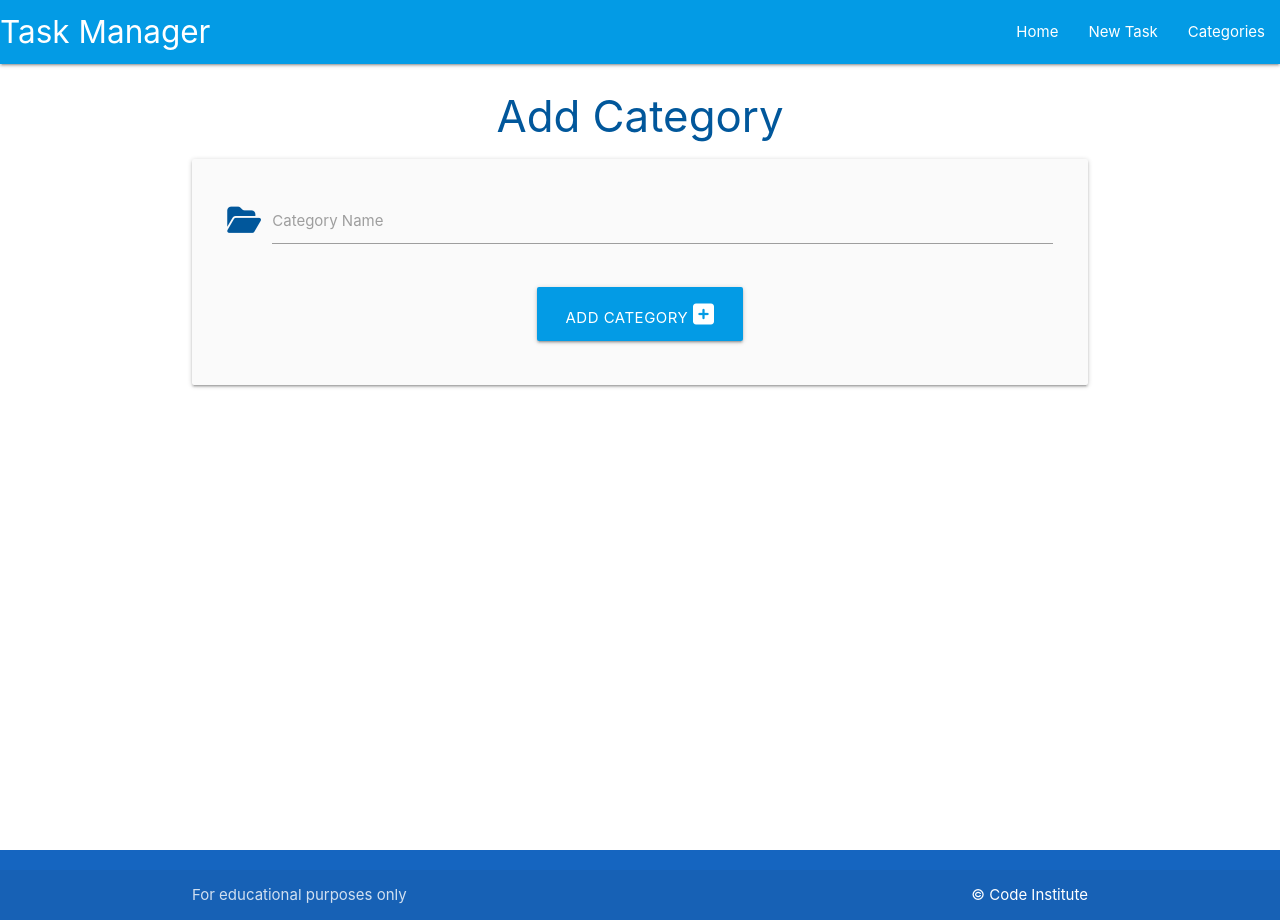
After one commit to apeskinian/task-o-tron, a Flask app: page /add_categories in a window 1280 px wide. The commit adds this page. Run offline with Flask 3, Linux system fonts and the light colour scheme; some libraries are stand-ins or nearby versions.

Commit message:
Add functionality to add a category to the db

```diff
--- a/taskmanager/routes.py
+++ b/taskmanager/routes.py
@@ -1,4 +1,4 @@
-from flask import render_template
+from flask import render_template, request, redirect, url_for
 from taskmanager import app, db
 from taskmanager.models import Category, Task
 
@@ -6,3 +6,18 @@ from taskmanager.models import Category, Task
 @app.route("/")
 def home():
     return render_template("tasks.html")
+
+
+@app.route("/categories")
+def categories():
+    return render_template("categories.html")
+
+
+@app.route("/add_categories", methods=["GET", "POST"])
+def add_category():
+    if request.method == 'POST':
+        category = Category(category_name=request.form.get("category_name"))
+        db.session.add(category)
+        db.session.commit()
+        return redirect(url_for("categories"))
+    return render_template("add_category.html")
--- /dev/null
+++ b/taskmanager/templates/add_category.html
@@ -0,0 +1,27 @@
+{% extends "base.html" %}
+{% block content %}
+
+<h3 class="light-blue-text text-darken-4 center-align">Add Category</h3>
+
+<div class="row card-panel grey lighten-5">
+    <form class="col s12" method="POST" action="{{ url_for('add_category') }}">
+        <!-- category name -->
+        <div class="row">
+            <div class="input-field col s12">
+                <i class="fa-solid fa-folder-open prefix light-blue-text text-darken-4"></i>
+                <input id="category_name" name="category_name" minlength="3" maxlength="25" type="text" class="validate" required>
+                <label for="category_name">Category Name</label>
+            </div>
+        </div>
+        <!-- submit button -->
+        <div class="row">
+            <div class="col s12 center-align">
+                <button type="submit" class="btn-large light-blue darken-1">
+                    Add Category <i class="fa-solid fa-square-plus"></i>
+                </button>
+            </div>
+        </div>
+    </form>
+</div>
+
+{% endblock %}
--- a/taskmanager/templates/base.html
+++ b/taskmanager/templates/base.html
@@ -11,14 +11,14 @@
 <body>
     <header>
         <!-- Top navbar -->
-        <nav class="amber accent-3">
+        <nav class="light-blue darken-1">
             <div class="nav-wrapper">
               <a href="{{ url_for('home') }}" class="brand-logo">Task Manager</a>
               <a href="#" data-target="mobile-demo" class="sidenav-trigger"><i class="fa-solid fa-bars"></i></a>
               <ul class="right hide-on-med-and-down">
                 <li><a href="{{ url_for('home') }}">Home</a></li>
                 <li><a href="">New Task</a></li>
-                <li><a href="">Categories</a></li>
+                <li><a href="{{ url_for('categories') }}">Categories</a></li>
               </ul>
             </div>
           </nav>
@@ -26,7 +26,7 @@
           <ul class="sidenav" id="mobile-demo">
             <li><a href="{{ url_for('home') }}">Home</a></li>
             <li><a href="">New Task</a></li>
-            <li><a href="">Categories</a></li>
+            <li><a href="{{ url_for('categories') }}">Categories</a></li>
           </ul>
     </header>
 
@@ -35,11 +35,11 @@
         {% endblock %}
     </main>
 
-    <footer class="page-footer amber accent-3">
+    <footer class="page-footer blue darken-3">
         <div class="footer-copyright">
           <div class="container">
             For educational purposes only
-            <a class="black-text right" href="https://codeinstitute.net" target="_blank">&copy; Code Institute</a>
+            <a class="white-text right" href="https://codeinstitute.net" target="_blank">&copy; Code Institute</a>
           </div>
         </div>
       </footer>
```
Also changed, not shown: taskmanager/templates/categories.html (added, +13 -0 lines).
